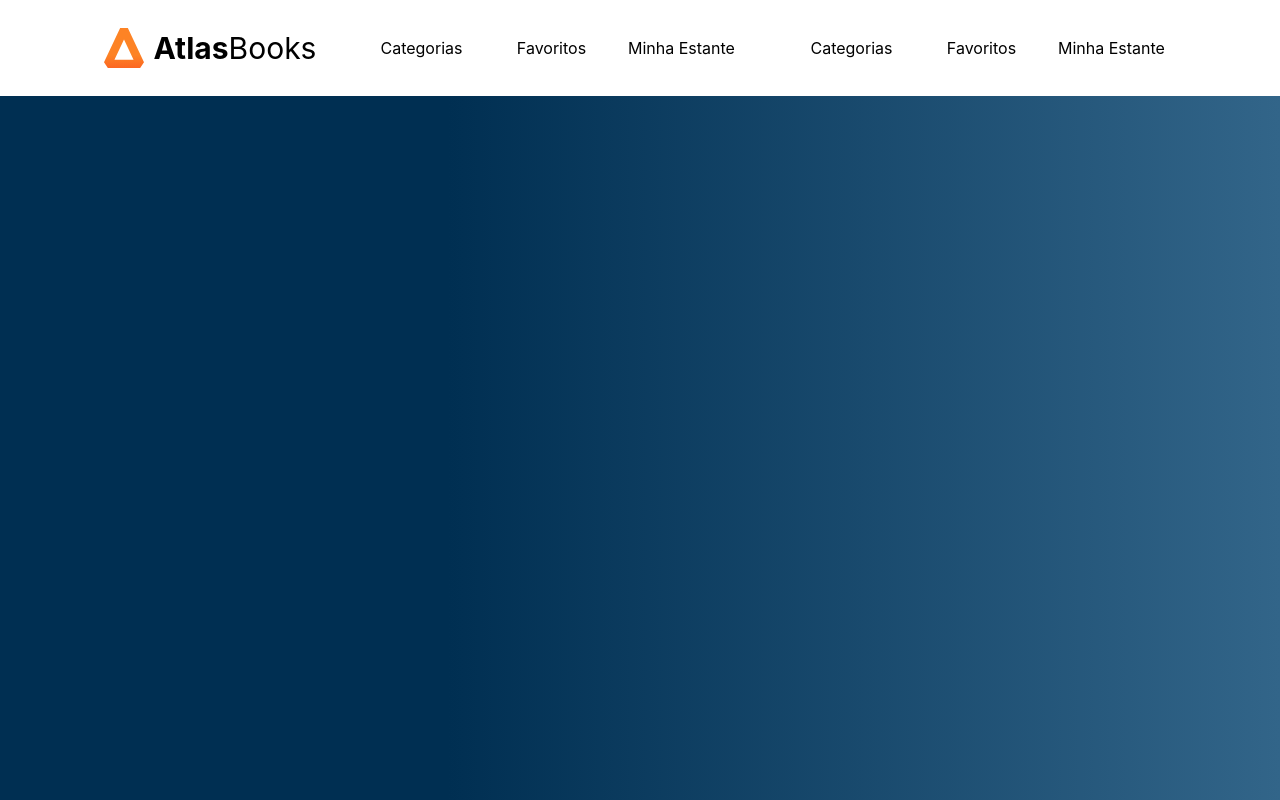
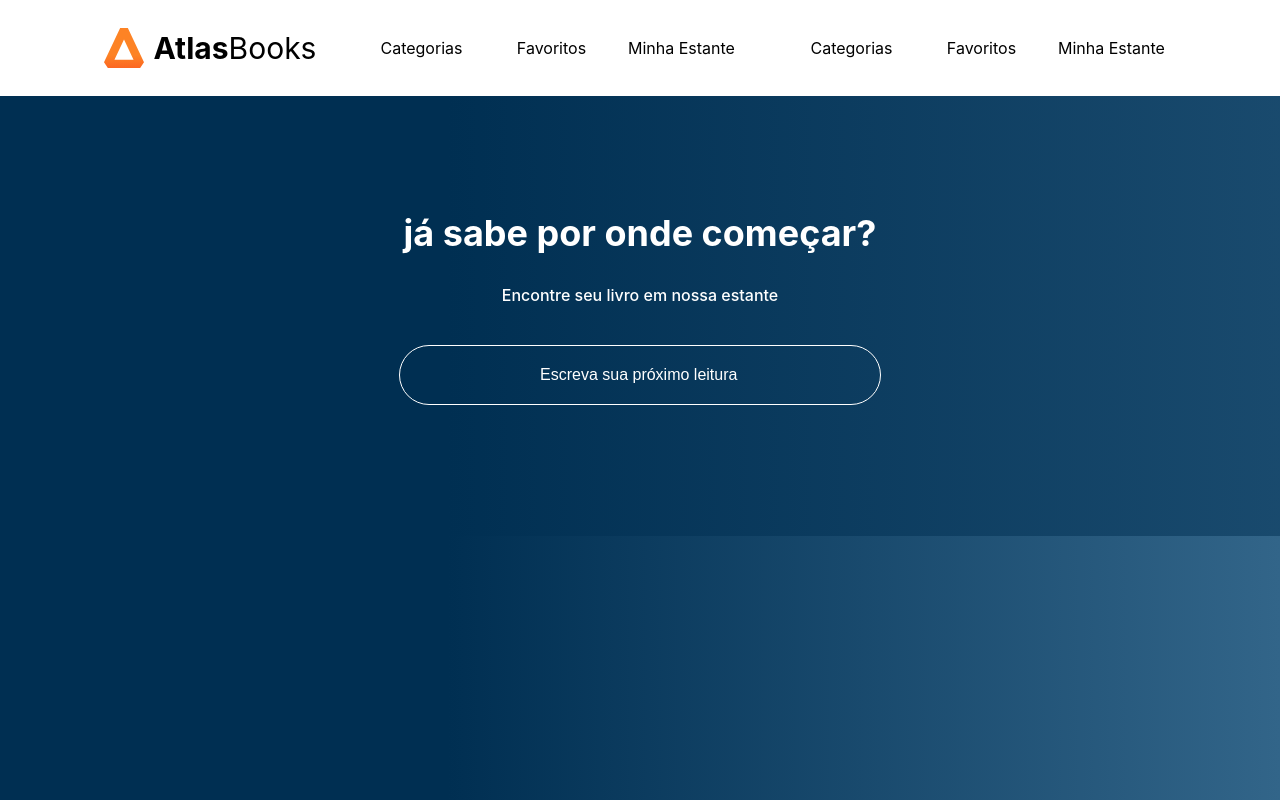
Before and after one commit to cleversonNobrega/atlas-books, a React (Create React App) app: page / in a window 1280 px wide. Built offline with nearby package versions, Linux system fonts and the light colour scheme.

Commit message:
atlas_books

```diff
--- a/src/App.js
+++ b/src/App.js
@@ -1,5 +1,6 @@
 import Header from "./components/header";
 import styled from "styled-components";
+import Pesquisa from "./components/pesquisa";
 
 const AppContainer = styled.div`
   width: 100vw;
@@ -11,6 +12,7 @@
   return (
     <AppContainer className="App">
       <Header />
+      <Pesquisa />
     </AppContainer>
   );
 }
--- /dev/null
+++ b/src/components/input/index.js
@@ -0,0 +1,20 @@
+import styled from "styled-components";
+
+const Input = styled.input`
+  border: 1px solid #fff;
+  background: transparent;
+  border: 1px solid #fff;
+  padding: 20px 140px;
+  border-radius: 50px;
+  width: 200px;
+  color: #fff;
+  font-size: 16px;
+  margin-bottom: 10px;
+
+  &::placeholder {
+    color: #fff;
+    font-size: 16px;
+  }
+`;
+
+export default Input;
--- /dev/null
+++ b/src/components/pesquisa/index.js
@@ -0,0 +1,35 @@
+import Input from "../input";
+import styled from "styled-components";
+
+const PesquisaContainer = styled.section`
+  background-image: linear-gradient(90deg, #002f52 35%, #326589 165%);
+  color: #fff;
+  text-align: center;
+  padding: 85px 0;
+  height: 270px;
+  width: 100%;
+`;
+const Titulo = styled.h2`
+  color: #fff;
+  font-size: 36px;
+  text-align: center;
+  width: 100%;
+`;
+
+const SubTitulo = styled.h3`
+  font-size: 16px;
+  font-weight: 500;
+  margin-bottom: 40px;
+`;
+
+function Pesquisa() {
+  return (
+    <PesquisaContainer>
+      <Titulo>já sabe por onde começar?</Titulo>
+      <SubTitulo>Encontre seu livro em nossa estante</SubTitulo>
+      <Input placeholder="Escreva sua próximo leitura" />
+    </PesquisaContainer>
+  );
+}
+
+export default Pesquisa;
```
